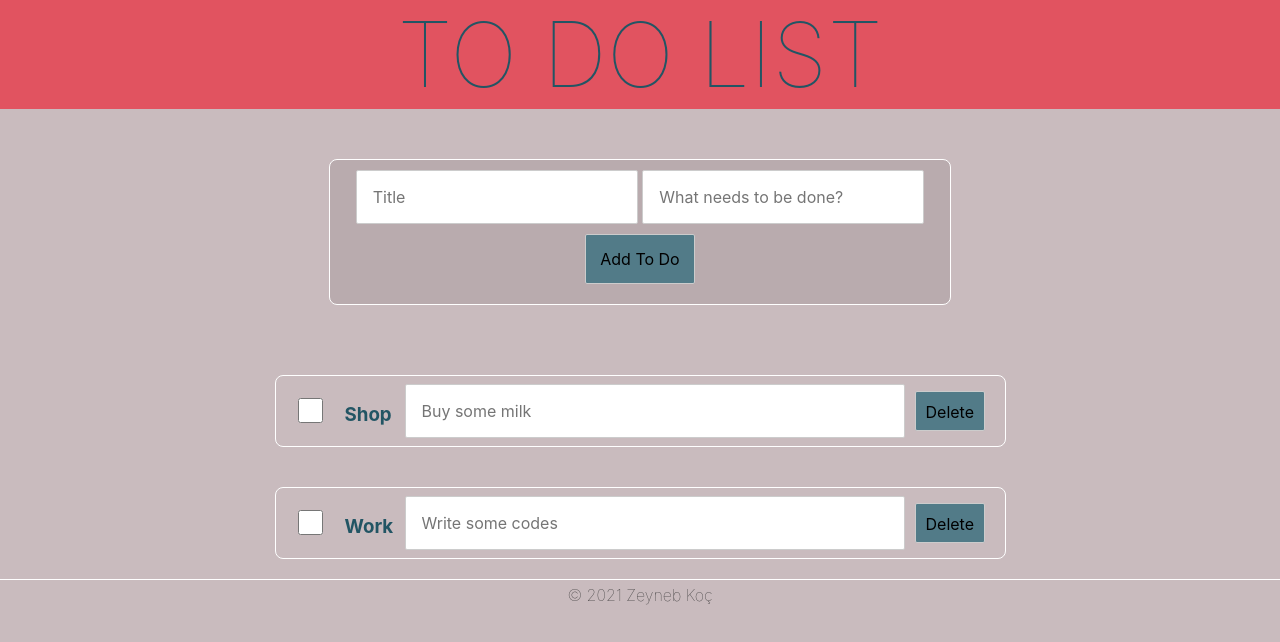
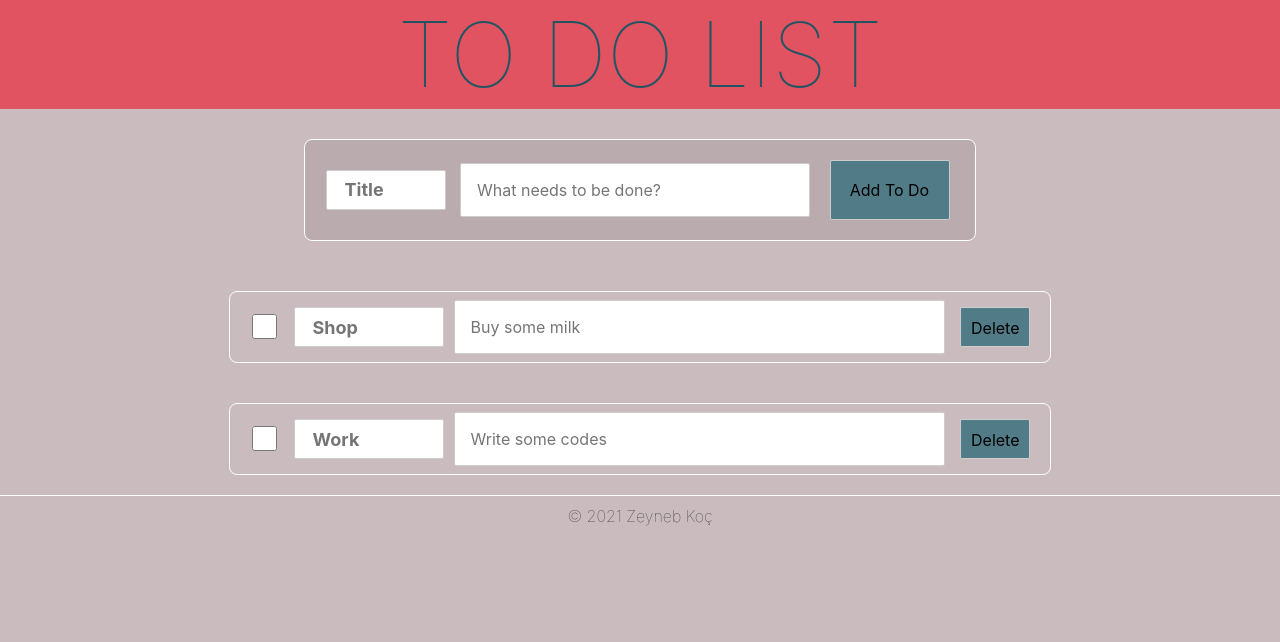
Before and after one commit to ZeynebKoc/Todo-Project, a Svelte app: page / in a window 1280 px wide. Shown: the top 642 px of the page. Built offline with nearby package versions, Linux system fonts and the light colour scheme; grey boxes are pictures that could not be loaded.

Commit message:
placeholder delete bug

```diff
--- a/src/App.svelte
+++ b/src/App.svelte
@@ -2,6 +2,8 @@
 	import Header from './component/Header.svelte';
 	import Footer from './component/Footer.svelte';
 	import Form from './component/Form.svelte';
+
+
 
 	let todos = [
 		{title: 'Shop', description: 'Buy some milk', done: false, id:0},
@@ -17,6 +19,7 @@
 	const deleteItem = (id) => {
 		todos = todos.filter ((todo) => todo.id != id)
 	};
+
 </script>
 
 <Header />
@@ -24,22 +27,22 @@
 	<Form on:addTodo={addTodo}/>
 {/key}
 <main>
-	<form>
+	<div class='form'>
 		{#each todos.filter(t => !t.done) as todo (todo.id)}
 			<label class='board'>
 				<input type=checkbox >
-				<h3 contenteditable="true">{todo.title}</h3>
-				<input type='text' contenteditable="true" placeholder={todo.description}>
-				<button on:click|once={() => deleteItem(todo.id)}>Delete</button>
+				<input id='plh1' type='text' contenteditable="true" placeholder={todo.title}>
+				<input id='plh2' type='text' contenteditable="true" placeholder={todo.description}>
+				<button on:click={() => deleteItem(todo.id)}>Delete</button>
 			</label>
 		{/each}
-	</form>
+	</div>
 </main>
 <Footer />
 
 
 <style>
-	form {
+	.form {
 		display: flex;
 		flex-direction: column;
 		align-items: center;
@@ -51,8 +54,8 @@
 		border-radius: 8px;
 		padding: 8px;
 		margin: 20px;
-		max-height: 50px;
-		min-width: 700px;
+		height: 50px;
+		width: 800px;
 		padding: 10px;
 	}
 	button {
@@ -70,18 +73,21 @@
 		border-radius: 10px;
 		box-shadow: 0 2px #2a3f46;
 	}
-	h3 {
-		color: #225564;
-		padding: 10px;
+	#plh1 {
+		overflow: hidden;
 		display: flex;
 		align-items: center;
-		min-width: 50px;
+		width: 150px;
+		margin: 5px;
+        font-weight: bolder;
+		font-size: large;
 	}
-	input[type="text"] {
+	#plh2 {
 		overflow: hidden;
 		display:flex;
 		align-self: center;
-		min-width: 500px;
+		width: 500px;
+		margin: 5px;
 	}
 	input:hover {
 		opacity: 0.8;
--- a/src/component/Footer.svelte
+++ b/src/component/Footer.svelte
@@ -5,7 +5,7 @@
 
 <style>
     footer {
-        padding-bottom: 40px;
+        margin-bottom: 50px;
         text-align: center;
     }
     .copyright {
@@ -13,7 +13,7 @@
 		font-size: 16px;
 		font-weight: 100;
         border-top: 1px solid white;
-        padding: 5px;
+        padding: 10px;
 	}
 
 </style>
--- a/src/component/Form.svelte
+++ b/src/component/Form.svelte
@@ -18,8 +18,8 @@
 
 
 <form on:submit|preventDefault={handleSubmit} >
-    <input type='text' placeholder='Title' bind:value={title} >
-    <input type='text' placeholder='What needs to be done?' bind:value={description} >
+    <input class='plh1' type='text' placeholder='Title' bind:value={title} >
+    <input class='plh2' type='text' placeholder='What needs to be done?' bind:value={description} >
     <button>Add To Do</button>
 </form>
 
@@ -29,12 +29,22 @@
         border-radius: 8px;
 		text-align: center;
 		padding: 10px;
-		max-width: 600px;
-		margin: 50px auto;
+		width: 650px;
+		margin: 30px auto;
         background-color: #b9abae;
     }
-    input[type="text"] {
+    .plh1 {
 		overflow: hidden;
+        width: 120px;
+		margin: 5px;
+        font-weight: bolder;
+		font-size: large;
+		height: 40px ;
+	}
+    .plh2 {
+		overflow: hidden;
+        width: 350px;
+		margin: 5px;
 	}
 	input:hover {
 		opacity: 0.8;
@@ -43,10 +53,10 @@
 	}
     button {
 		background-color: #527b88;
-		width: 110px;
-		height: 50px;
+		width: 120px;
+		height: 60px;
 		margin: 10px ;
-		padding: 10px;
+		padding: 5px;
 	}
 	button:hover {
 		opacity: 0.8;
```
